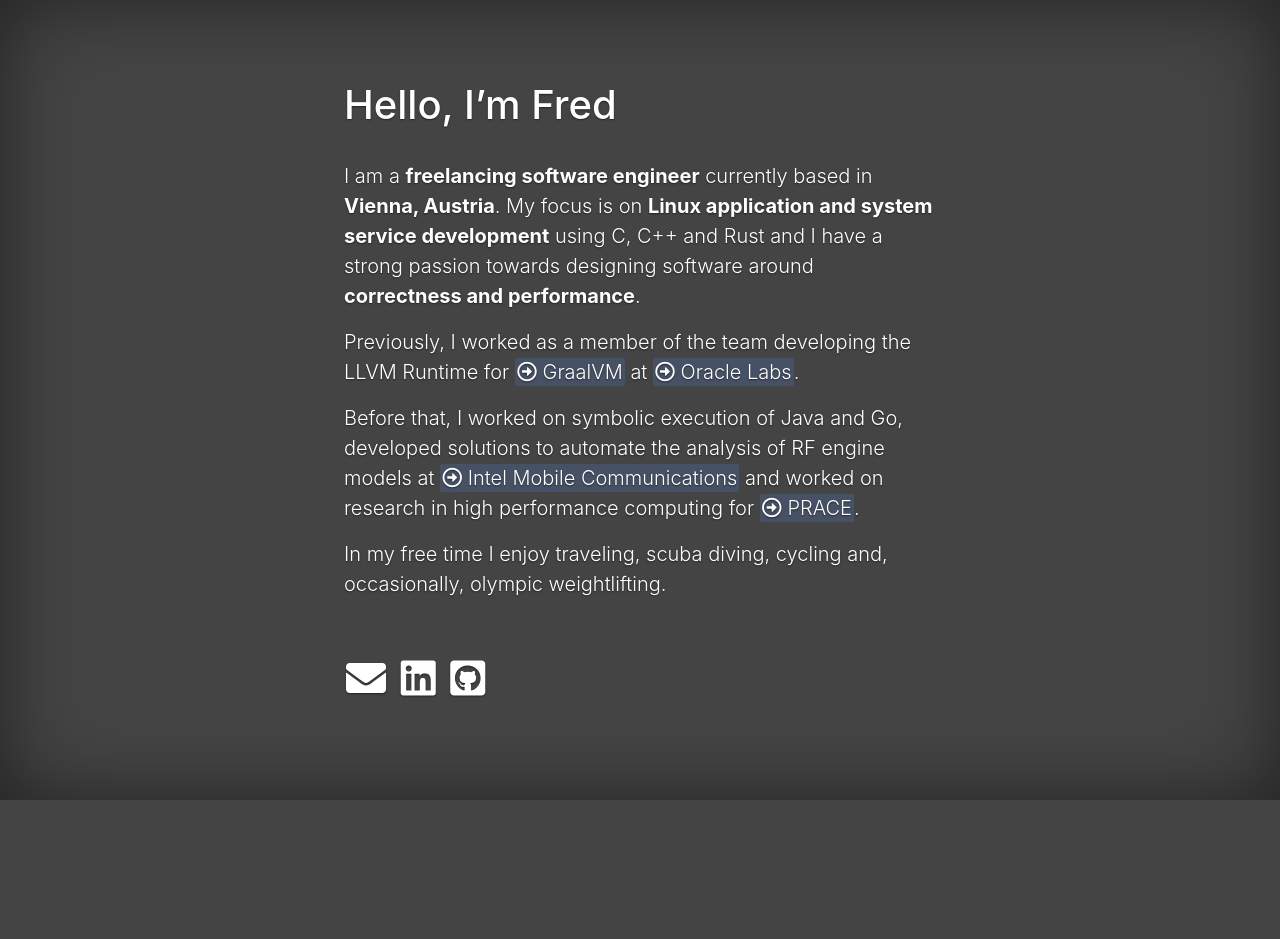
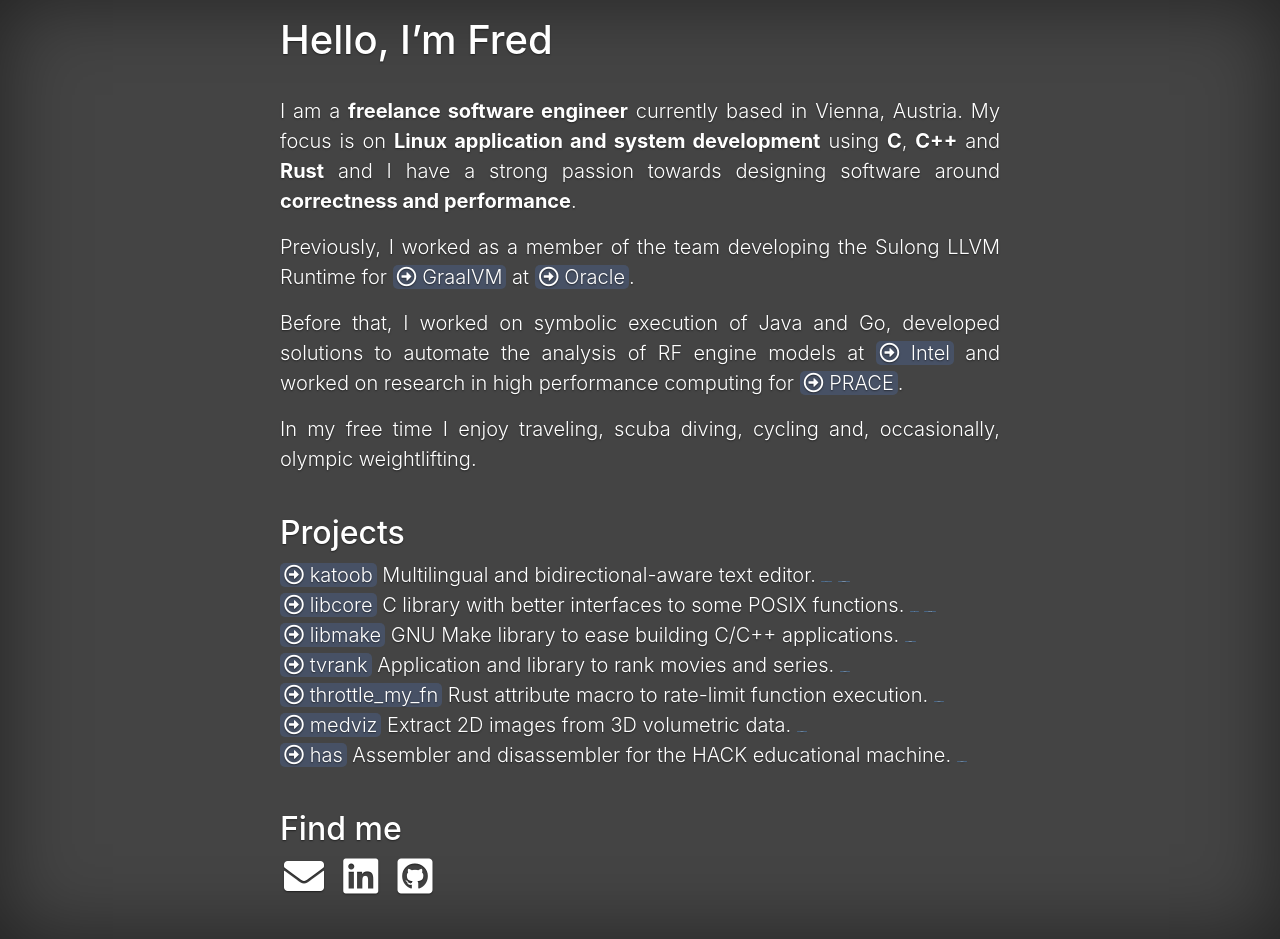
Before and after one commit to fredmorcos/fredmorcos.github.io, a plain HTML site: page index.html in a window 1280 px wide. Before the commit the page ends 800 px from the top, so only its background shows below. Drawn offline with Linux system fonts and the light colour scheme.

Commit message:
Projects section

```diff
--- a/css/style.css
+++ b/css/style.css
@@ -15,6 +15,10 @@
 
 .text-bold {
   font-weight: bold !important;
+}
+
+.text-left {
+  text-align: justify !important;
 }
 
 /*
@@ -37,12 +41,26 @@
 
 a {
   background: rgba(73, 87, 116, 0.7);
-    padding: 2px;
-    border-radius: 2px;
+  padding: 0px;
+  padding-left: 4px;
+  padding-right: 4px;
+  border-radius: 5px;
   color: white;
   text-decoration: none;
   transition-timing-function: ease-in;
   transition: 1s;
+}
+
+.really-left {
+  text-align: left !important;
+}
+
+.big {
+  font-size: 2.5rem;
+}
+
+.move-up {
+  margin-top: -10px;
 }
 
 a:focus, a:hover {
@@ -56,6 +74,17 @@ a:focus, a:hover {
 
 a.icon {
   background: transparent;
+}
+
+.tag {
+  background: #496685;
+  padding: 0px;
+  padding-left: 4px;
+  padding-right: 4px;
+  border-radius: 5px;
+  color: white;
+  text-decoration: none;
+  font-size: 0.1vw;
 }
 
 .btn-secondary, .btn-secondary:hover, .btn-secondary:focus {
@@ -80,7 +109,7 @@ body {
 }
 
 .cover-container {
-    max-width: 42em;
+  max-width: 50em;
 }
 
 .masthead {
--- a/index.html
+++ b/index.html
@@ -7,8 +7,8 @@
 
     <!-- Bootstrap core CSS -->
     <link rel="stylesheet" href="css/bootstrap.min.css">
-    <link href="css/style.css" rel="stylesheet">
     <link rel="stylesheet" href="css/all.min.css">
+    <link rel="stylesheet" href="css/style.css">
   </head>
 
   <body class="text-center">
@@ -28,23 +28,20 @@
         <h1 class="cover-heading text-left">Hello, I’m Fred</h1>
         <br/>
         <p class="lead text-left">
-          I am a <span class="text-bold">freelancing software
-          engineer</span> currently based in
-          <span class="text-bold">Vienna, Austria</span>. My focus is
-          on <span class="text-bold">Linux application and system service development</span> using
-          C, C++ and Rust and I have a strong passion towards designing software around <span class="text-bold">correctness
+          I am a <span class="text-bold">freelance software engineer</span> currently
+          based in Vienna, Austria. My focus is on <span class="text-bold">Linux application and system development</span> using
+          <span class="text-bold">C</span>, <span class="text-bold">C++</span> and <span class="text-bold">Rust</span>
+          and I have a strong passion towards designing software around <span class="text-bold">correctness
           and performance</span>.
         </p>
         <p class="lead text-left">
-          Previously, I worked as a member of the team developing the LLVM Runtime for <a href="https://www.graalvm.org/"><i class="far
-          fa-arrow-alt-circle-right"></i> GraalVM<span></a>
-          at <a href="https://labs.oracle.com/"><i class="far
-          fa-arrow-alt-circle-right"></i> Oracle Labs</a>.
+          Previously, I worked as a member of the team developing the Sulong LLVM Runtime
+          for <a href="https://www.graalvm.org/"><i class="far fa-arrow-alt-circle-right"></i> GraalVM<span></a>
+          at <a href="https://labs.oracle.com/"><i class="far fa-arrow-alt-circle-right"></i> Oracle</a>.
         </p>
         <p class="lead text-left">
           Before that, I worked on symbolic execution of Java and Go, developed solutions
-          to automate the analysis of RF engine models at <a href="https://www.intel.com/content/www/us/en/products/docs/wireless-products/mobile-communications/company-overview.html"><i class="far
-          fa-arrow-alt-circle-right"></i> Intel Mobile Communications<span></a> and worked
+          to automate the analysis of RF engine models at <a href="https://www.intel.com/content/www/us/en/products/docs/wireless-products/mobile-communications/company-overview.html"><i class="far fa-arrow-alt-circle-right"></i> Intel<span></a> and worked
           on research in high performance computing for <a href="https://prace-ri.eu/"><i class="far fa-arrow-alt-circle-right"></i>
           PRACE<span></a>.
         </p>
@@ -53,12 +50,47 @@
           olympic weightlifting.
         </p>
         <br/>
-        <p class="lead">
-          <h1 class="text-left">
-            <a class="icon" href="mailto:hello@fredmorcos.com"><i class="fas fa-envelope"></i></a>
-            <a class="icon" href="https://www.linkedin.com/in/fredmorcos/"><i class="fab fa-linkedin"></i></a>
-            <a class="icon" href="https://github.com/fredmorcos/"><i class="fab fa-github-square"></i></a>
-          </h1>
+        <h2 class="cover-heading text-left">Projects</h2>
+        <p class="lead text-left">
+          <a href="https://github.com/fredmorcos/katoob"/><i class="far fa-arrow-alt-circle-right"></i> katoob</a> Multilingual
+          and bidirectional-aware text editor. <span class="tag">C++</span> <span class="tag">Gtkmm</span>
+
+          <br/>
+
+          <a href="https://github.com/fredmorcos/libcore"/><i class="far fa-arrow-alt-circle-right"></i> libcore</a> C
+          library with better interfaces to some POSIX functions. <span class="tag">C</span> <span class="tag">POSIX</span>
+
+          <br/>
+
+          <a href="https://github.com/fredmorcos/libmake"/><i class="far fa-arrow-alt-circle-right"></i> libmake</a> GNU
+          Make library to ease building C/C++ applications. <span class="tag">Make</span>
+
+          <br/>
+
+          <a href="https://github.com/fredmorcos/tvrank"/><i class="far fa-arrow-alt-circle-right"></i> tvrank</a> Application
+          and library to rank movies and series. <span class="tag">Rust</span>
+
+          <br/>
+
+          <a href="https://github.com/fredmorcos/throttle_my_fn"/><i class="far fa-arrow-alt-circle-right"></i> throttle_my_fn</a> Rust
+          attribute macro to rate-limit function execution. <span class="tag">Rust</span>
+
+          <br/>
+
+          <a href="https://github.com/fredmorcos/medviz"/><i class="far fa-arrow-alt-circle-right"></i> medviz</a> Extract
+          2D images from 3D volumetric data. <span class="tag">Rust</span>
+
+          <br/>
+
+          <a href="https://github.com/fredmorcos/has"/><i class="far fa-arrow-alt-circle-right"></i> has</a> Assembler
+          and disassembler for the HACK educational machine. <span class="tag">Rust</span>
+        </p>
+        <br/>
+        <h2 class="cover-heading text-left">Find me</h2>
+        <p class="lead really-left big move-up">
+          <a class="icon" href="mailto:hello@fredmorcos.com"><i class="fas fa-envelope"></i></a>
+          <a class="icon" href="https://www.linkedin.com/in/fredmorcos/"><i class="fab fa-linkedin"></i></a>
+          <a class="icon" href="https://github.com/fredmorcos/"><i class="fab fa-github-square"></i></a>
         </p>
         <!-- <p class="lead"> -->
         <!--   <a href="#" class="btn btn-lg btn-secondary">Learn more</a> -->
```
Lines whose indentation alone changed are shown as unchanged.
